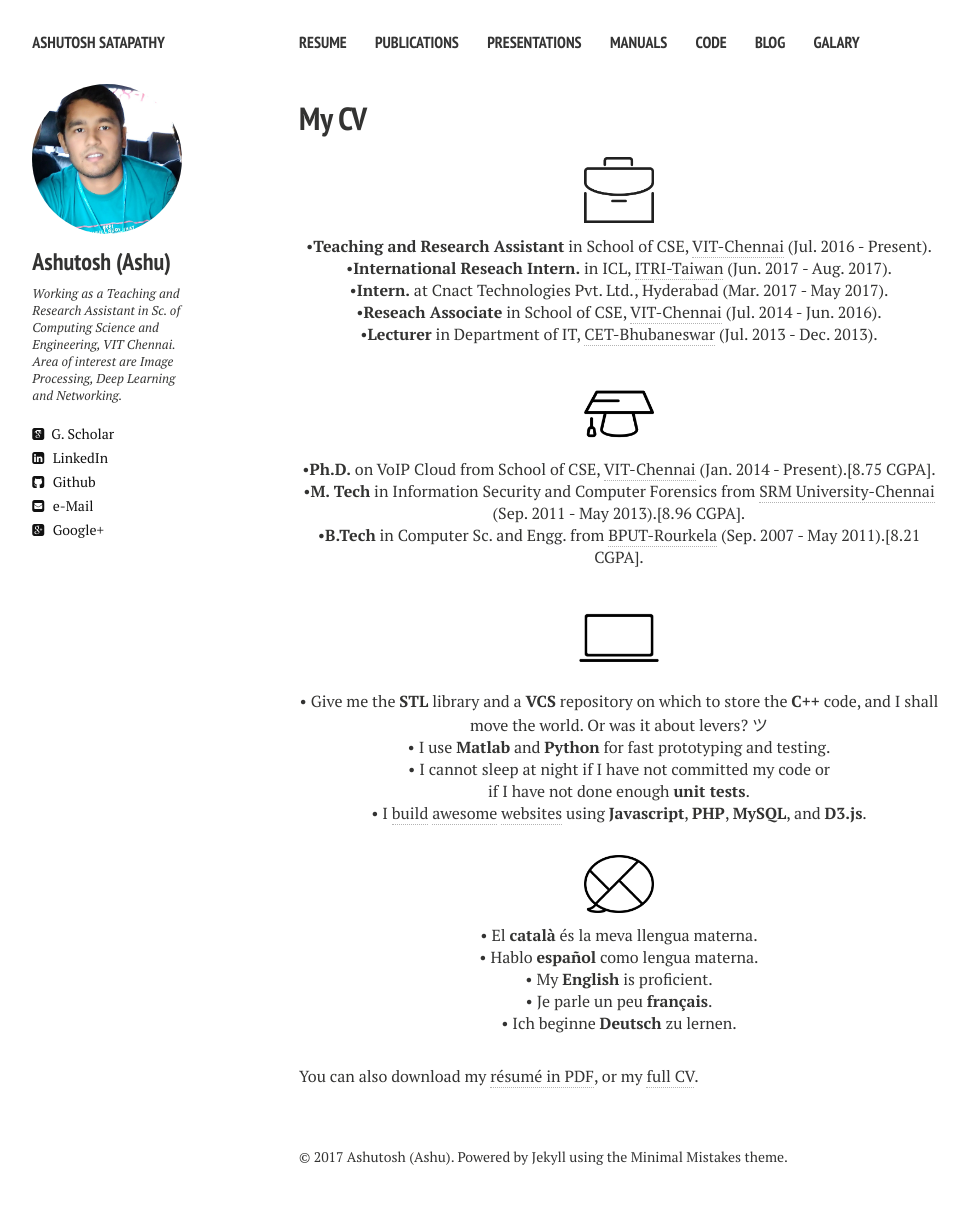
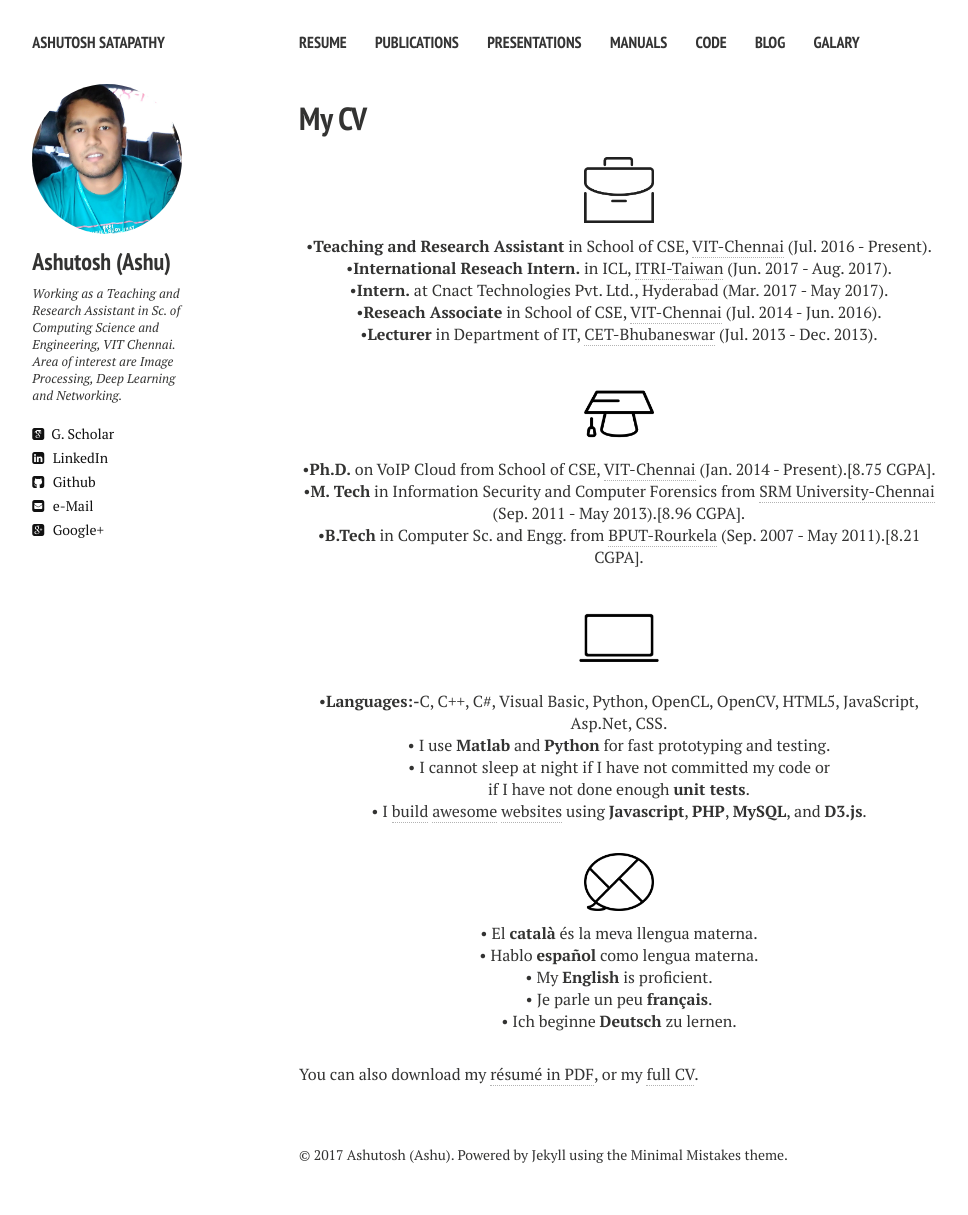
Before and after one commit to ashutoshsatapathy1990/ashutoshsatapathy1990.github.io, a Jekyll site: the page built from cv.md, in a window 1280 px wide. Shown: the whole page, without its empty margins (21-989 px from the left). Built offline with Jekyll 4.4.1, drawn with Linux system fonts in a browser that asks for light colours; nearby versions of some CDN libraries.

Commit message:
Update cv.html

```diff
--- a/_layouts/cv.html
+++ b/_layouts/cv.html
@@ -57,7 +57,7 @@
     <p align="center" class="bottom-three">&#8226<strong>B.Tech</strong> in Computer Sc. and Engg. from <a href="http://www.bput.ac.in/" target="_blank">BPUT-Rourkela</a> (Sep. 2007 - May 2011).[8.21 CGPA].</p>
 
     <p align="center" class=bottom-small><img src="{{ site.url }}/images/CV/computer2.png" alt="Computer Skills" width="80" height="80"></p>
-    <p align="center">&#8226 Give me the <strong>STL</strong> library and a <strong>VCS</strong> repository on which to store the <strong>C++</strong> code, and I shall move the world. Or was it about levers? &#12484;</p>
+    <p align="center">&#8226<strong>Languages:-</strong>C, C++, C#, Visual Basic, Python, OpenCL, OpenCV, HTML5, JavaScript, Asp.Net, CSS. </p>
     <p align="center">&#8226 I use <strong>Matlab</strong> and <strong>Python</strong> for fast prototyping and testing.</p>
     <p align="center">&#8226 I cannot sleep at night if I have not committed my code or<br>if I have not done enough <strong>unit tests</strong>.</p>
     <p align="center" class="bottom-three">&#8226 I <a href="http://goo.gl/XbK9qN" target="_blank">build</a> <a href="http://www.vision.ee.ethz.ch/~cvlsegmentation/" target="_blank">awesome</a> <a href="http://davischallenge.org" target="_blank">websites</a> using <strong>Javascript</strong>, <strong>PHP</strong>, <strong>MySQL</strong>, and <strong>D3.js</strong>.</p>
```
